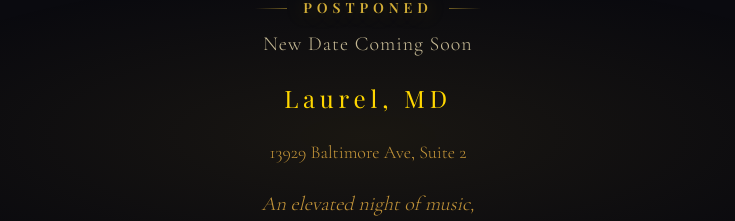
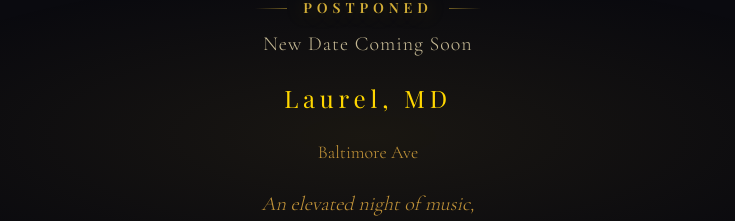
Before and after one commit to lexax666666/abundance-party, a Next.js app in the folder apps/web/: page / in a window 1280 px wide. Shown: the part 1018-1239 px from the top of the page, without its empty margins (272-1007 px from the left). Built offline with nearby package versions, Linux system fonts and the light colour scheme; a web font is replaced by a local one.

Commit message:
Remove specific street address from hero

```diff
--- a/apps/web/src/components/HeroSection.tsx
+++ b/apps/web/src/components/HeroSection.tsx
@@ -37,7 +37,7 @@ export default function HeroSection() {
           Laurel, MD
         </p>
         <p className="font-[family-name:var(--font-body)] text-base font-light text-gold-warm sm:text-lg">
-          13929 Baltimore Ave, Suite 2
+          Baltimore Ave
         </p>
 
         <p className="mx-auto max-w-md font-[family-name:var(--font-body)] text-base font-light italic text-gold-warm sm:text-lg md:max-w-lg md:text-xl">
```
